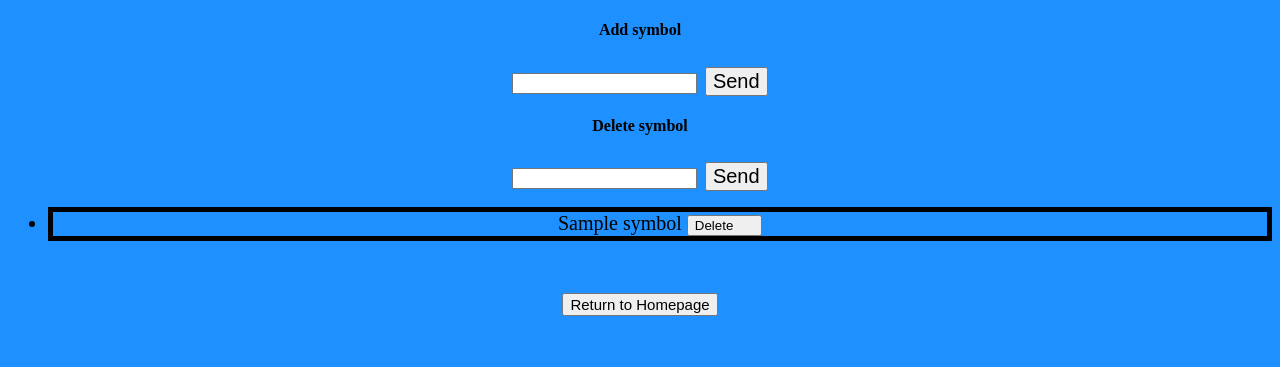
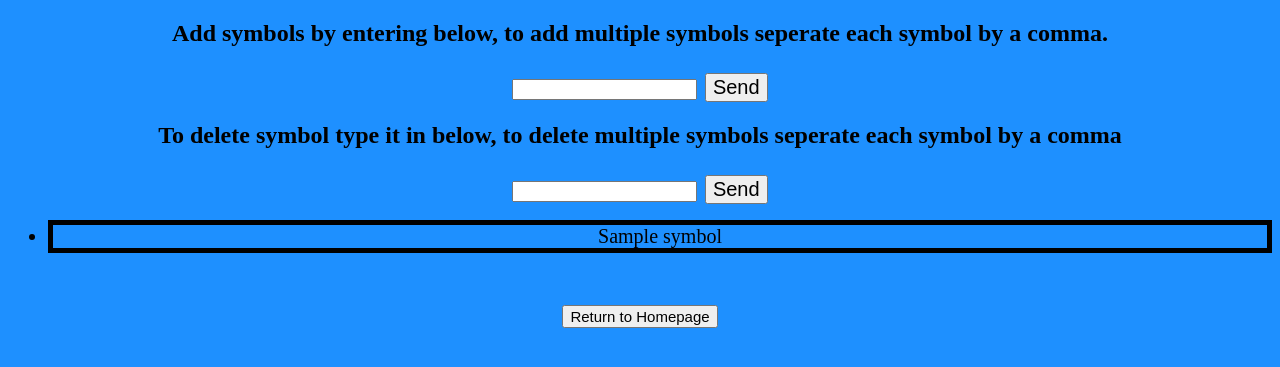
Before and after one commit to galt680/routman_site, a Python web app: template templates/input.html in a window 1280 px wide. Shown: the top 367 px of the page. Run offline with Jinja, Linux system fonts and the light colour scheme; the template is opened without the code that fills it: most values are stand-ins (such as "Sample title", 1, 10 or a date in 2020).

Commit message:
updated input.html

```diff
--- a/templates/input.html
+++ b/templates/input.html
@@ -4,7 +4,7 @@
 	<title>(Routman APP)</title>
 	<body style =" background-color:DodgerBlue;text-align:center">
 		<div style =  "text-align:center">
-			<h4 text-align: center>Add symbol</h4>
+			<h2 text-align: center>Add symbols by entering below, to add multiple symbols seperate each symbol by a comma.</h2>
 				<form style = "font-size:30px" action="add_symbol" method="POST" id = "stock form">
 
 					<input type="text" name="symbol">
@@ -14,7 +14,7 @@
 
 				</form>
 
-			<h4 text-align: center>Delete symbol</h4>
+			<h2 text-align: center>To delete symbol type it in below, to delete multiple symbols seperate each symbol by a comma</h2>
 				<form style = "font-size:30px" action="delete_symbol" method="POST" id = "stock form">
 
 					<input type="text" name="symbol">
@@ -27,7 +27,7 @@
 				{% for n in symbol_list %}
 				<ul>
 					<li style=" font-size:20px; border: 5px solid black">
-					<form action = "delete" name = {{n}}><a>{{n}} <input type="submit" value = "Delete	" ></a></form>
+					<a>{{n}}</a>
 					</li>
 				</ul>
         {% endfor %}
```
